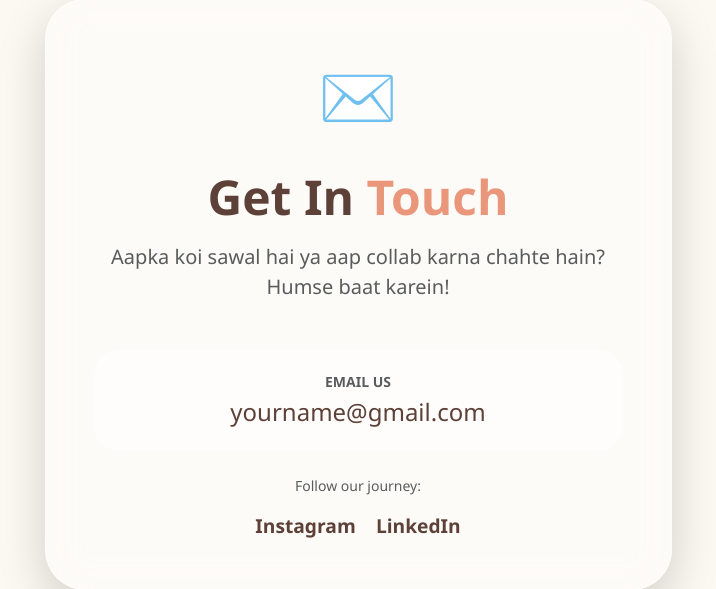
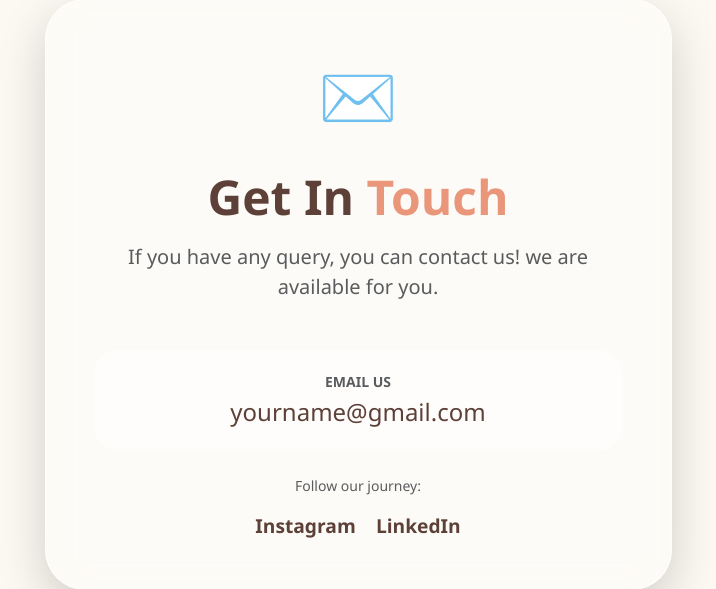
Before and after one commit to deepak9900dg/TRIVORA, a Flask app: page /contact in a window 1280 px wide. Shown: the part 147-736 px from the top of the page, without its empty margins (282-998 px from the left). Run offline with Flask 3, Linux system fonts and the light colour scheme.

Commit message:
Update contact.html

```diff
--- a/templates/contact.html
+++ b/templates/contact.html
@@ -6,11 +6,11 @@
             <div class="glass-card shadow-lg p-5" style="border-radius: 40px; background: rgba(255, 255, 255, 0.4); backdrop-filter: blur(20px); border: 1px solid rgba(255, 255, 255, 0.5);">
                 <div class="glass-icon mb-4" style="font-size: 4rem;">✉️</div>
                 <h1 class="display-5 fw-bold mb-3" style="color: #5d4037;">Get In <span style="color: #e9967a;">Touch</span></h1>
-                <p class="lead text-muted mb-5">Aapka koi sawal hai ya aap collab karna chahte hain? Humse baat karein!</p>
+                <p class="lead text-muted mb-5">If you have any query, you can contact us! we are available for you. </p>
 
                 <div class="contact-box p-4 mb-4" style="background: rgba(255, 255, 255, 0.5); border-radius: 25px;">
                     <h5 class="text-uppercase small fw-bold text-muted mb-2">Email Us</h5>
-                    <a href="mailto:yourname@gmail.com" class="h4 text-decoration-none" style="color: #5d4037; transition: 0.3s;">yourname@gmail.com</a>
+                    <a href="mailto:deepak9900dg@gmail.com" class="h4 text-decoration-none" style="color: #5d4037; transition: 0.3s;">yourname@gmail.com</a>
                 </div>
 
                 <div class="social-links mt-4">
```
